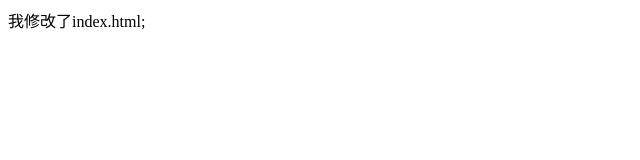
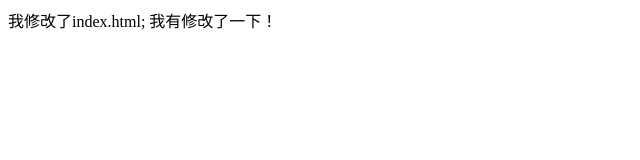
Before and after one commit to dttx123/1222-, a plain HTML site: page index.html in a window 1280 px wide. Shown: the whole page, without its empty margins (0-640 px from the left). Drawn offline with Linux system fonts and the light colour scheme.

Commit message:
ssh测试版，修改

```diff
--- a/index.html
+++ b/index.html
@@ -8,5 +8,6 @@
 </head>
 <body>
     我修改了index.html;
+    我有修改了一下！
 </body>
 </html>
```
